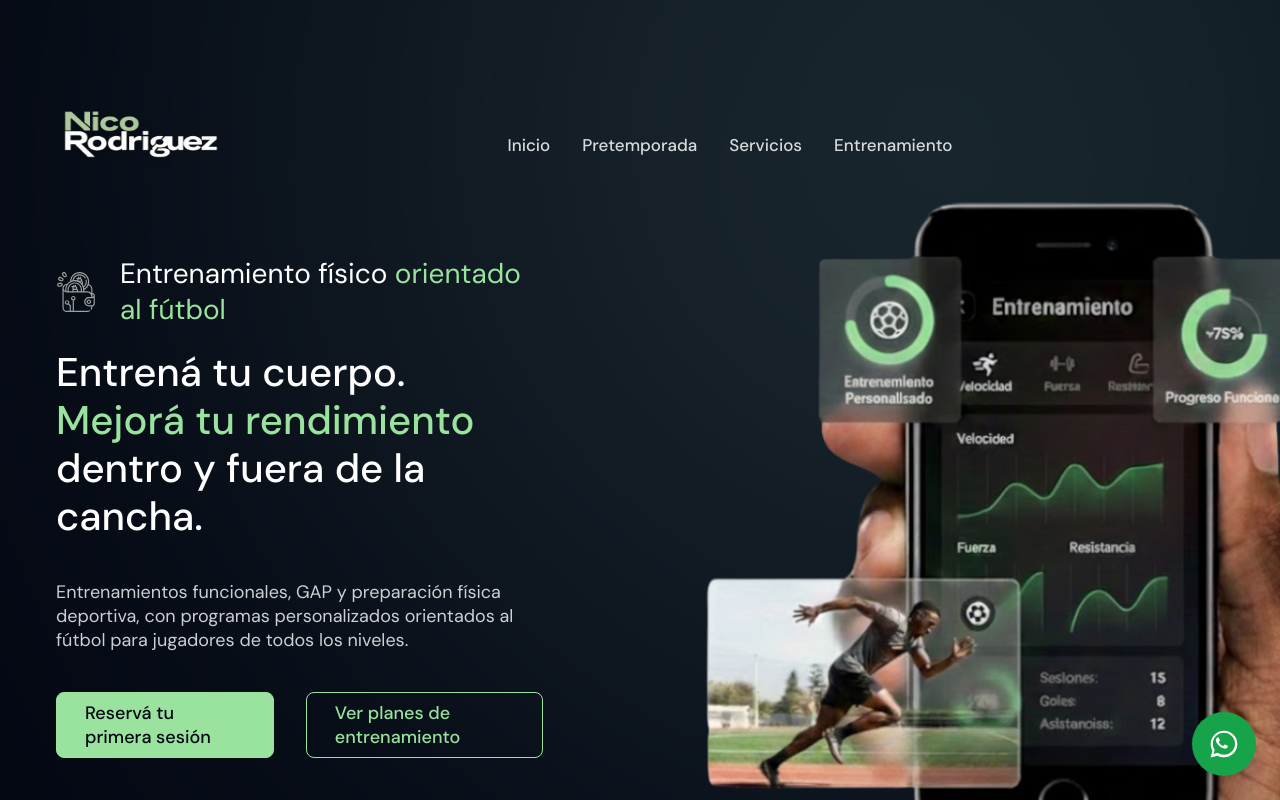
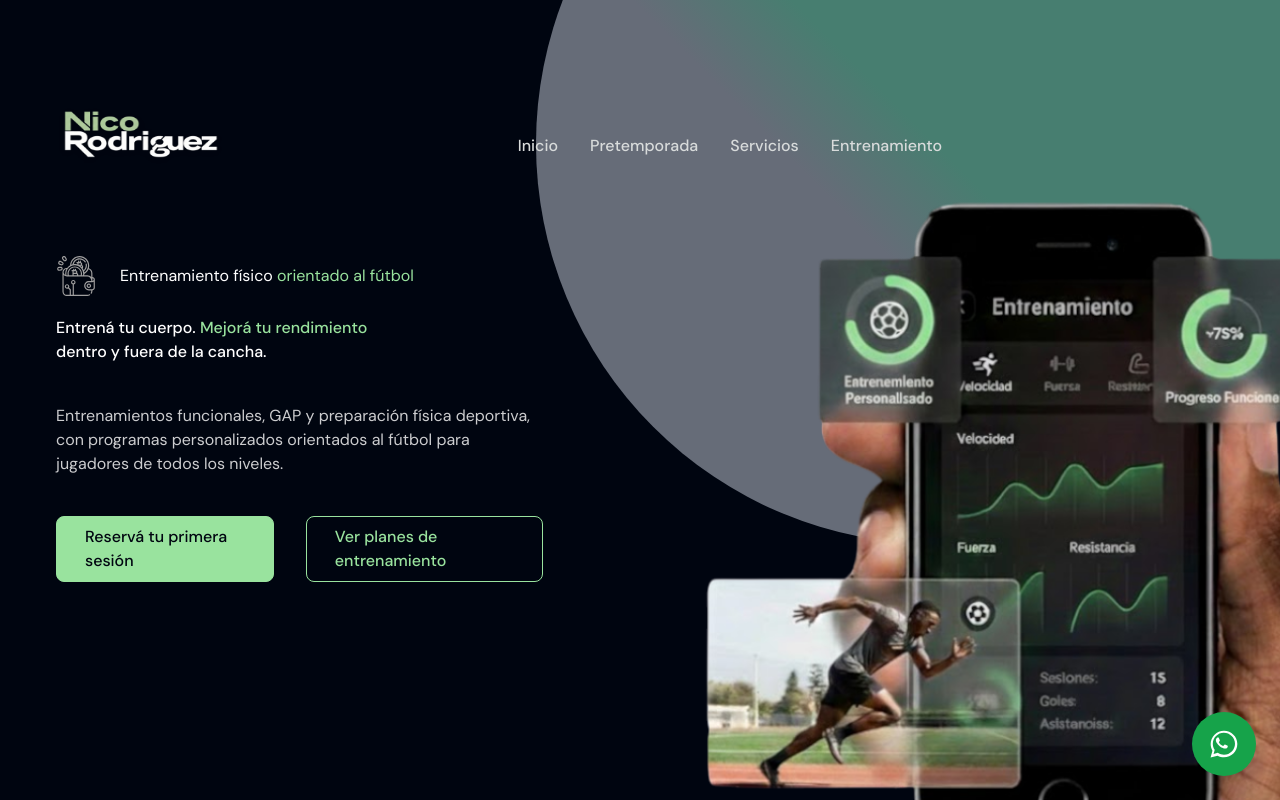
Before and after one commit to CamilaCaprino/landing-entrenamiento, a Next.js app: page / in a window 1280 px wide. Shown: the top 800 px of the page. Built offline with nearby package versions, Linux system fonts and the light colour scheme.

Commit message:
Fix PostCSS Tailwind pipeline

```diff
--- a/tailwind.config.ts
+++ b/tailwind.config.js
@@ -1,6 +1,5 @@
-import type { Config } from "tailwindcss";
-
-const config: Config = {
+/** @type {import('tailwindcss').Config} */
+module.exports = {
   darkMode: "class",
   content: [
     "./src/pages/**/*.{js,ts,jsx,tsx,mdx}",
@@ -66,35 +65,7 @@ const config: Config = {
         deepSlate: "#282C36",
         slateGray: "#2F3543",
       },
-      fontSize: {
-        86: ["5.375rem", { lineHeight: "1.2" }],
-        76: ["4.75rem", { lineHeight: "1.2" }],
-        70: ["4.375rem", { lineHeight: "1.2" }],
-        54: ["3.375rem", { lineHeight: "1.2" }],
-        44: ["2.75rem", { lineHeight: "1.3" }],
-        40: ["2.5rem", { lineHeight: "3rem" }],
-        36: ["2.25rem", { lineHeight: "2.625rem" }],
-        30: ["1.875rem", { lineHeight: "2.25rem" }],
-        28: ["1.75rem", { lineHeight: "2.25rem" }],
-        24: ["1.5rem", { lineHeight: "2rem" }],
-        22: ["1.375rem", { lineHeight: "2rem" }],
-        21: ["1.3125rem", { lineHeight: "1.875rem" }],
-        18: ["1.125rem", { lineHeight: "1.5rem" }],
-        17: ["1.0625rem", { lineHeight: "1.4875rem" }],
-        16: ["1rem", { lineHeight: "1.6875rem" }],
-        14: ["0.875rem", { lineHeight: "1.225rem" }],
-      },
-      backgroundImage: {
-        start: "url('/images/work/bg-start.png')",
-        perk: "url('/images/perks/perk-bg.png')",
-      },
-      blur: {
-        220: "220px",
-        400: "400px",
-      },
     },
   },
   plugins: [],
 };
-
-export default config;
```
